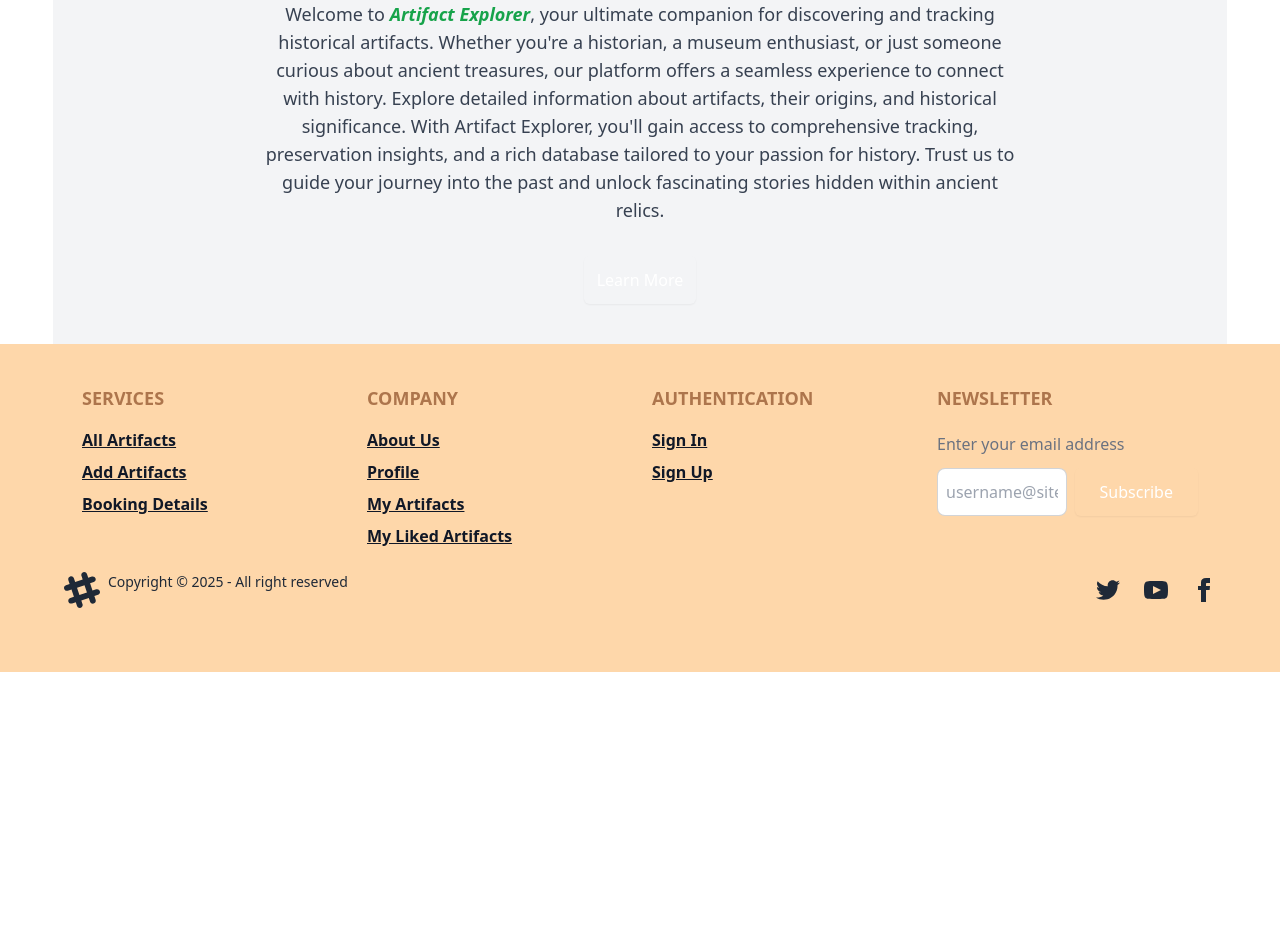
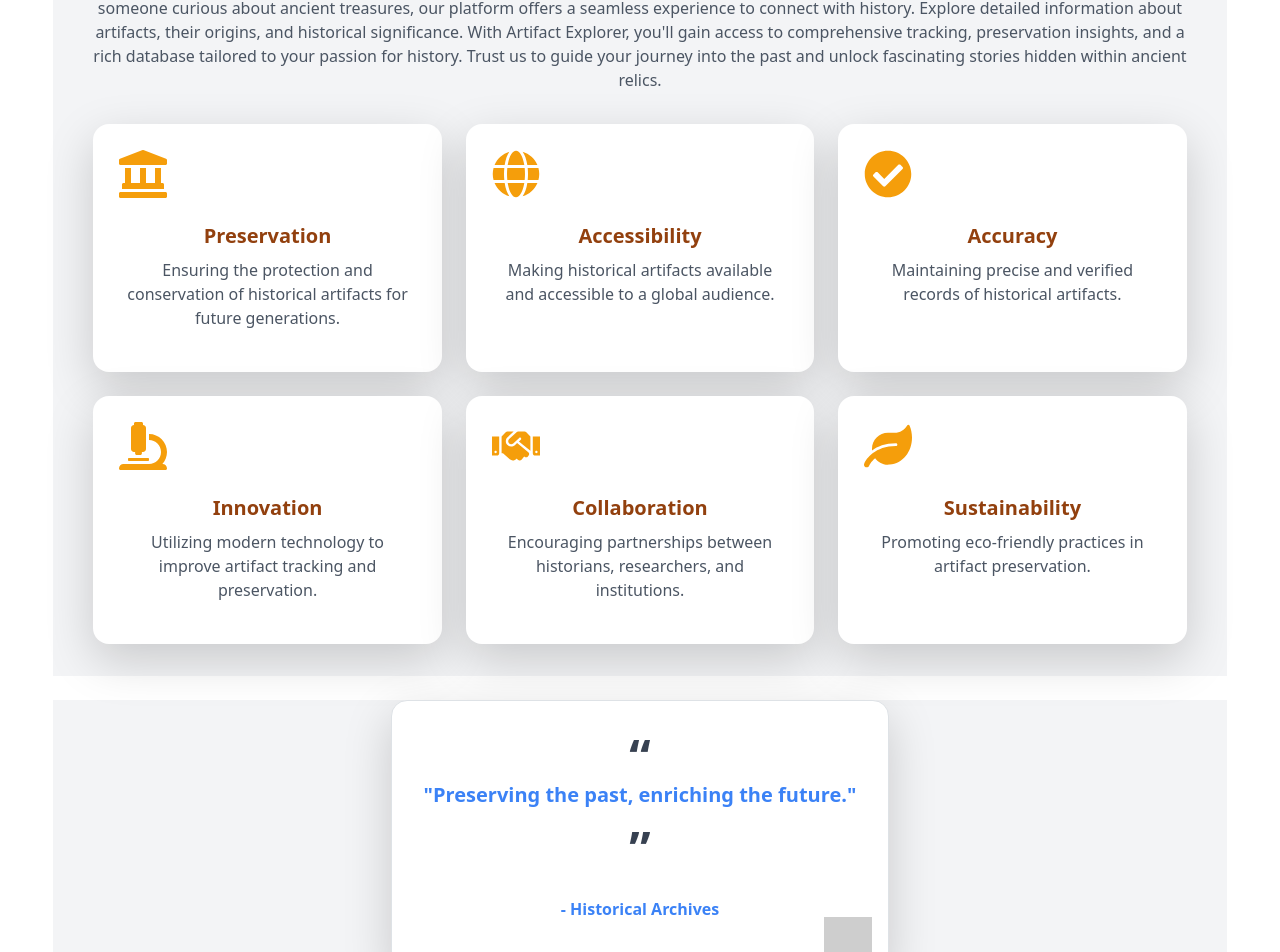
Before and after one commit to zeroxiru/tracking-historical-artifacts-client, a React (Vite) app: page /about in a window 1280 px wide. Shown: the part 169-1121 px from the top of the page. Before the commit the page ends 841 px from the top, so only its background shows below. Built offline with nearby package versions, Linux system fonts and the light colour scheme; no server answers; grey boxes are pictures that could not be loaded.

Commit message:
editing about section with two more section like Mission and Quote section with animation scrolling

```diff
--- a/package.json
+++ b/package.json
@@ -17,6 +17,7 @@
     "bootstrap": "^5.3.3",
     "clsx": "^2.1.1",
     "firebase": "^11.2.0",
+    "framer-motion": "^12.6.3",
     "localforage": "^1.10.0",
     "lucide-react": "^0.482.0",
     "match-sorter": "^8.0.0",
--- a/src/components/mode-toggle.jsx
+++ b/src/components/mode-toggle.jsx
@@ -21,7 +21,7 @@ export function ModeToggle() {
           <span className="sr-only">Toggle theme</span>
         </Button>
       </DropdownMenuTrigger>
-      <DropdownMenuContent align="end">
+      <DropdownMenuContent align="end" className="bg-gray-600 rounded">
         <DropdownMenuItem
           onClick={() => setTheme("light")}
           className={theme === 'light' ? 'text-black' : 'text-white'}
--- a/src/pages/Banner/Banner.jsx
+++ b/src/pages/Banner/Banner.jsx
@@ -11,7 +11,7 @@ const Banner = () => {
   return (
     <div className=" w-full  mx-auto overflow-hidden ">
     <Carousel>
-      <Carousel.Item>
+      <Carousel.Item interval={3000}>
         <img
           className="w-full h-[200px] sm:h-[300px] md:h-[400px] lg:h-[500px] object-cover"
           src={BannerOne}
@@ -22,7 +22,7 @@ const Banner = () => {
           <p className='text-black text-xl'>Art Gallery Society Event: Christmas Eve in the Art Gallery</p>
         </Carousel.Caption>
       </Carousel.Item>
-      <Carousel.Item>
+      <Carousel.Item interval={3000}>
         <img
           className="w-full h-[200px] sm:h-[300px] md:h-[400px] lg:h-[500px] object-cover"
           src={BannerTwo}
@@ -33,7 +33,7 @@ const Banner = () => {
           <p className='text-white text-xl'>Today the THA's has a leading collection of modern and contemporary art comprising works by international artists which reflects the energy, commitment and diversity of emerging artists.</p>
         </Carousel.Caption>
       </Carousel.Item>
-      <Carousel.Item>
+      <Carousel.Item interval={3000}>
         <img
           className="w-full h-[200px] sm:h-[300px] md:h-[400px] lg:h-[500px] object-cover"
           src={BannerThree}
@@ -45,7 +45,7 @@ const Banner = () => {
         </Carousel.Caption>
       </Carousel.Item>
        {/* banner 4 */}
-      <Carousel.Item>
+      <Carousel.Item interval={3000}>
         <img
           className="w-full h-[200px] sm:h-[300px] md:h-[400px] lg:h-[500px] object-cover"
           src={BannerFour}
@@ -57,7 +57,7 @@ const Banner = () => {
         </Carousel.Caption>
       </Carousel.Item>
       {/* banner 5 */}
-      <Carousel.Item>
+      <Carousel.Item interval={3000}>
         <img
           className="w-full h-[200px] sm:h-[300px] md:h-[400px] lg:h-[500px] object-cover"
           src={BannerFive}
--- a/src/pages/Common/About.jsx
+++ b/src/pages/Common/About.jsx
@@ -1,25 +1,19 @@
 import React from 'react';
+import MissionSection from './MissionSection';
+import QuoteSection from './QuoteSection';
 
 const About = () => {
+
   return (
-    <section className="py-10 bg-gray-100">
-      <div className="container mx-auto text-center">
-        <h2 className="text-4xl font-bold text-green-800 mb-6">
-          About Artifact Explorer
-        </h2>
-        <p className="text-lg text-gray-700 max-w-3xl mx-auto">
-          Welcome to <span className="font-bold italic text-green-600">Artifact Explorer</span>, your ultimate companion for discovering and tracking historical artifacts.
-          Whether you're a historian, a museum enthusiast, or just someone curious about ancient treasures, our platform offers a seamless experience to connect with history.
-          Explore detailed information about artifacts, their origins, and historical significance.
-          With Artifact Explorer, you'll gain access to comprehensive tracking, preservation insights, and a rich database tailored to your passion for history.
-          Trust us to guide your journey into the past and unlock fascinating stories hidden within ancient relics.
-        </p>
-        <div className="mt-8">
-          <button className="btn bg-green-600 text-white hover:bg-green-700">
-            Learn More
-          </button>
-        </div>
-      </div>
+
+    <section>
+      <div>
+      <MissionSection></MissionSection>
+    </div>
+    <br/>
+    <div>
+       <QuoteSection></QuoteSection>
+    </div>
     </section>
   );
 };
--- /dev/null
+++ b/src/pages/Common/MissionSection.jsx
@@ -0,0 +1,36 @@
+import React from 'react';
+import { FaLandmark, FaGlobe, FaCheckCircle, FaMicroscope, FaHandshake, FaLeaf } from "react-icons/fa";
+
+
+const missions = [
+    { title: "Preservation", icon: <FaLandmark />, description: "Ensuring the protection and conservation of historical artifacts for future generations." },
+    { title: "Accessibility", icon: <FaGlobe />, description: "Making historical artifacts available and accessible to a global audience." },
+    { title: "Accuracy", icon: <FaCheckCircle />, description: "Maintaining precise and verified records of historical artifacts." },
+    { title: "Innovation", icon: <FaMicroscope />, description: "Utilizing modern technology to improve artifact tracking and preservation." },
+    { title: "Collaboration", icon: <FaHandshake />, description: "Encouraging partnerships between historians, researchers, and institutions." },
+    { title: "Sustainability", icon: <FaLeaf />, description: "Promoting eco-friendly practices in artifact preservation." },
+  ];
+
+const MissionSection = () => {
+    return (
+        <section className='py-8 text-center bg-gray-100 p-10'>
+            <h2 className='text-3xl font-bold text-amber-900'>Our Mission</h2>
+            <p className="mt-2 text-gray-600">We strive to preserve history while making it accessible, accurate, and sustainable.Whether you're a historian, a museum enthusiast, or just someone curious about ancient treasures, our platform offers a seamless experience to connect with history.
+          Explore detailed information about artifacts, their origins, and historical significance.
+          With Artifact Explorer, you'll gain access to comprehensive tracking, preservation insights, and a rich database tailored to your passion for history.
+          Trust us to guide your journey into the past and unlock fascinating stories hidden within ancient relics.</p>
+                <div className='grid grid-cols-1 md:grid-cols-3 gap-6 mt-8'>
+                {missions.map((mission, index) => (
+            <div key={index} className="p-6 bg-white rounded-2xl shadow-lg border-2 border-transparent transition duration-300 hover:shadow-xl hover:border-yellow-300 ">
+                <div className="text-5xl  text-amber-500 mx-auto mb-4">{mission.icon}</div>
+                <h3 className="text-xl font-bold  text-amber-800">{mission.title}</h3>
+                <p className="mt-2 text-gray-600">{mission.description}</p>
+            </div>
+        ))}
+
+            </div>
+        </section>
+    );
+};
+
+export default MissionSection;
--- /dev/null
+++ b/src/pages/Common/QuoteSection.jsx
@@ -0,0 +1,39 @@
+import { motion } from "framer-motion";
+import { useState, useEffect } from "react";
+
+export default function QuoteSection() {
+  const [isVisible, setIsVisible] = useState(false);
+
+  useEffect(() => {
+    const handleScroll = () => {
+      const scrollPosition = window.scrollY;
+      if (scrollPosition > 10) {
+        setIsVisible(true);
+      }
+    };
+
+    window.addEventListener("scroll", handleScroll);
+    return () => window.removeEventListener("scroll", handleScroll);
+  }, []);
+
+  return (
+    <div className="flex justify-center items-center min-h-10 bg-gray-100">
+      <motion.div
+        initial={{ scale: 0.5, opacity: 0 }}
+        animate={isVisible ? { scale: 1, opacity: 1 } : {}}
+        transition={{ duration: 0.6, ease: "easeOut" }}
+        className="bg-white border border-blue-300 shadow-lg rounded-2xl p-8 max-w-2xl text-center relative"
+      >
+        <div className="text-5xl font-bold text-gray-700">“</div>
+        <p className="text-xl text-blue-500 font-semibold">
+          "Preserving the past, enriching the future."
+        </p>
+        <div className="text-5xl font-bold text-gray-700">”</div>
+        <p className="mt-4 text-blue-500 font-semibold">- Historical Archives</p>
+        <div className="absolute bottom-4 right-4 opacity-50">
+          <img src="/logo.png" alt="Logo" className="w-12" />
+        </div>
+      </motion.div>
+    </div>
+  );
+}
--- a/src/pages/Shared/Navbar/Navbar.jsx
+++ b/src/pages/Shared/Navbar/Navbar.jsx
@@ -47,7 +47,9 @@ const Navbar = () => {
         {/* Nav Start - Logo & Theme Toggle */}
         <div className="flex items-center gap-3 ">
           <img className="w-10 h-10 rounded-full" src={logo} alt="Logo" />
-          <ModeToggle />
+          <div>
+        <ModeToggle />
+        </div>
         </div>
 
         {/* Nav Center - Navigation Links */}
--- a/tailwind.config.js
+++ b/tailwind.config.js
@@ -5,6 +5,7 @@ export default {
     "./src/**/*.{js,ts,jsx,tsx}",
     "./components/**/*.{js,ts,jsx,tsx}",
   ],
+
   theme: {
     extend: {},
   },
```
Also changed, not shown: 1 other file (tests, documents, lock files or other folders).
